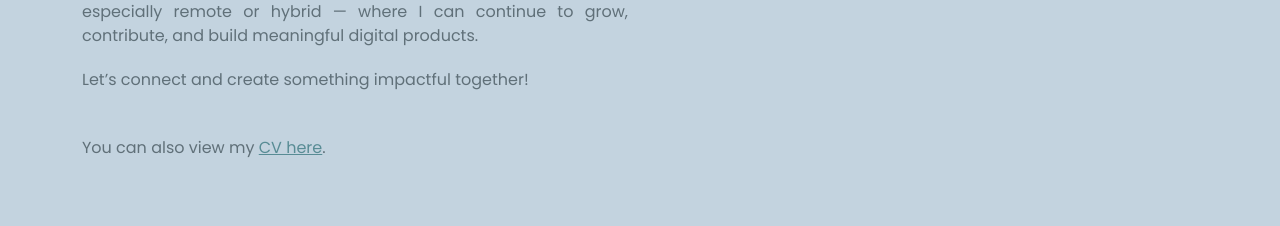
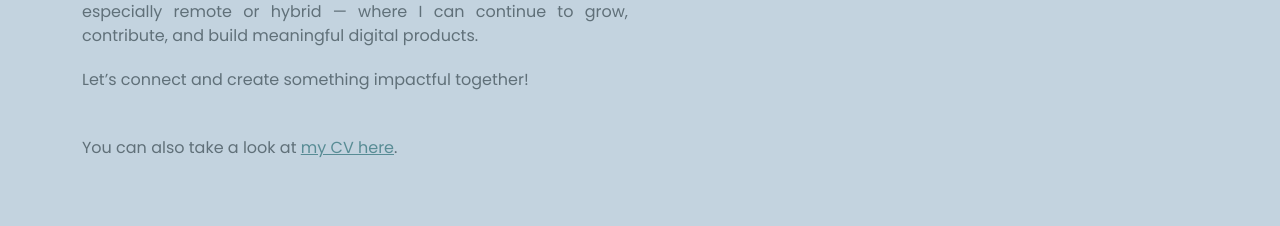
Before and after one commit to sofia-pastor/portfolio-sofia-pastor, a React (Vite) app: page /about in a window 1280 px wide. Shown: the part 840-1066 px from the top of the page. Built offline with nearby package versions, Linux system fonts and the light colour scheme.

Commit message:
Update About.jsx

```diff
--- a/src/pages/About.jsx
+++ b/src/pages/About.jsx
@@ -65,14 +65,14 @@ export default function About() {
                 <p>Let’s connect and create something impactful together!</p>
                 <br />{" "}
                 <p>
-                  You can also view my{" "}
+                  You can also take a look at{" "}
                   <a
                     href="/cv-sofia-pastor.pdf"
                     target="_blank"
                     rel="noopener noreferrer"
                     className="cv-link"
                   >
-                    CV here
+                    my CV here
                   </a>
                   .
                 </p>
```
